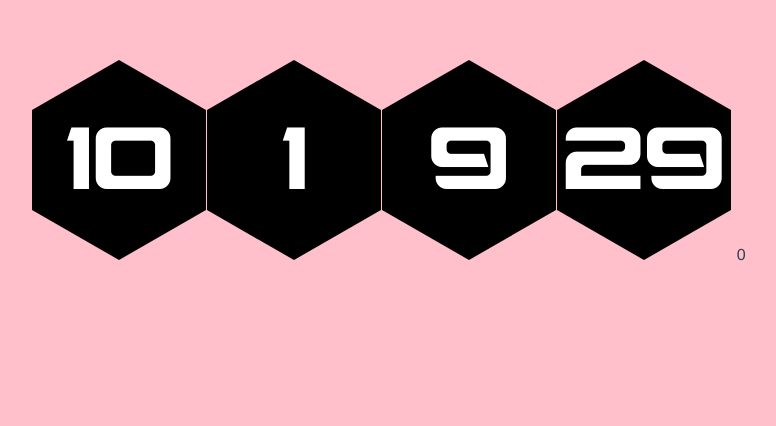
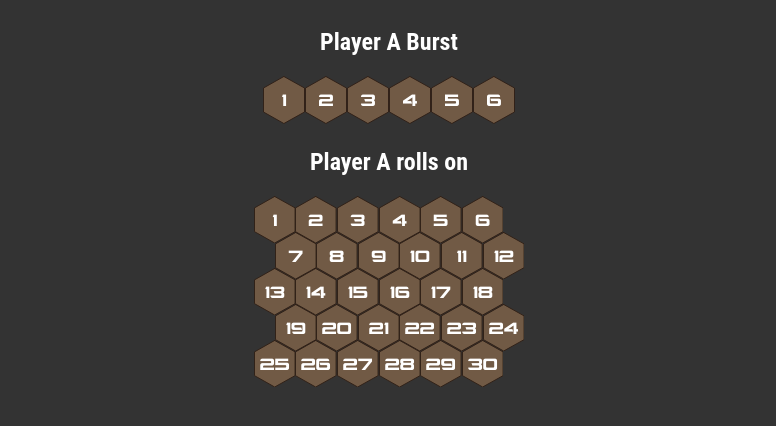
Before and after one commit to npoirey/infinity-quick-dice, a Vue app: page / in a window 1280 px wide. Shown: the top 426 px of the page, without its empty margins (251-1027 px from the left). Built offline with nearby package versions, Linux system fonts and the light colour scheme.

Commit message:
Added hex grid system

```diff
--- a/src/App.vue
+++ b/src/App.vue
@@ -1,39 +1,71 @@
 <template>
-  <div id="app">
-    <HexButton @click="setVal" label="10"/>
-    <HexButton label="1"/>
-    <HexButton label="9"/>
-    <HexButton label="29"/>
-    {{val}}
+    <div id="app" style="height: 500px">
+        <div>
+            <h2>Player A Burst</h2>
+            <select-hex-button :options="diceOptions" v-model="burstA"></select-hex-button>
+            <h2>Player A rolls on</h2>
+            <select-hex-button :options="attributesOptions" v-model="attributeA" class="grid"></select-hex-button>
+        </div>
     </div>
 </template>
 
 <script lang="ts">
   import HexButton from '@/components/HexButton.vue';
+  import SelectHexButton from '@/components/SelectHexButton.vue';
   import {Component, Vue} from 'vue-property-decorator';
   import HelloWorld from './components/HelloWorld.vue';
 
   @Component({
     components: {
+      SelectHexButton,
       HelloWorld,
       HexButton,
     },
   })
   export default class App extends Vue {
-  val: number = 0;
-  setVal(){
-    this.val = this.val+1;
-  }
+    burstA: number = 0;
+    attributeA: number = 0;
+    diceOptions = [...Array(6).keys()].map(value => ({value: value + 1}));
+    attributesOptions = [...Array(30).keys()].map(value => ({value: value + 1}));
   }
 </script>
 
 <style lang="scss">
     #app {
-  font-family: 'Avenir', Helvetica, Arial, sans-serif;
+        font-family: "Roboto Condensed", "Helvetica Neue", Helvetica, Arial, sans-serif;
         -webkit-font-smoothing: antialiased;
         -moz-osx-font-smoothing: grayscale;
         text-align: center;
-  color: #2c3e50;
-  margin-top: 60px;
+        display: flex;
+        flex-flow: column;
+    }
+
+    .grid {
+        $hex-max-by-row: 6;
+        display: grid;
+        grid-template-columns: repeat($hex-max-by-row * 2 + 1, $hex-button-width / 2);
+        grid-template-rows: $hex-button-y1 repeat(ceil(30 / $hex-max-by-row), $hex-button-y2 $hex-button-y1);
+        justify-content: center;
+
+
+        .select-hex-button {
+            grid-column-end: span 2;
+            grid-row-end: span 3;
+        }
+
+
+        @for $i from 0 to 30 {
+            .select-hex-button.select-hex-button-#{($i+1)} {
+                color: $i % ($hex-max-by-row*2);
+                @if $i % ($hex-max-by-row*2) < $hex-max-by-row {
+                    // odd rows
+                    grid-column-start: ($i % $hex-max-by-row) * 2 + 1;
+                } @else {
+                    // even rows
+                    grid-column-start: ($i % $hex-max-by-row) * 2 + 2;
+                }
+                grid-row-start: floor($i / $hex-max-by-row) * 2 + 1;
+            }
+        }
     }
 </style>
--- a/src/assets/styles.scss
+++ b/src/assets/styles.scss
@@ -12,6 +12,33 @@
   font-style: normal;
 }
 
+$background-color: #333;
+$text-color: white;
+
+$default-background-color: #715a45;
+$default-text-color: white;
+$default-border-color: #302017;
+
+$active-background-color: #F39619;
+$active-text-color: white;
+$active-border-color: #925016;
+
+$hover-background-color: #b16019;
+$hover-text-color: $active-text-color;
+$hover-border-color: #6e3715;
+
+$hex-button-height: 3em;
+$hex-button-coord-factor: 0.866025;
+$hex-button-width: $hex-button-coord-factor * $hex-button-height;
+// y coord of the top left point (top middle beeing 0)
+$hex-button-y1: 0.25 * $hex-button-height;
+// y coord of the bottom left point (bottom middle beeing $hex-button-height)
+$hex-button-y2: 0.5 * $hex-button-height;
+// x coord of the top middle point (top left beeing 0)
+$hex-button-x1: $hex-button-coord-factor * $hex-button-height * 2;
+
+
 body {
-  background: pink;
+  background: $background-color;
+  color: $text-color;
 }
--- a/src/components/HexButton.vue
+++ b/src/components/HexButton.vue
@@ -1,20 +1,17 @@
 <template>
-    <div>
-        <svg width="175" height="200">
+    <svg viewBox="0 0 175 200">
         <a @click="onClick" tabindex="0">
-                <polyline id="hexagon" points="87,0 174,50 174,150 87,200 0,150 0,50 87,0" />
+            <polyline id="hexagon" points="87,2 173,50 173,150 87,198 2,150 2,50 87,2" />
             <text x="90"
-                      y="90"
-                      fill="#FFFFFF"
+                  y="95"
                   text-anchor="middle"
-                      font-size="90"
+                  font-size="70"
                   dominant-baseline="central"
                   alignment-baseline="central">
                 {{label}}
             </text>
         </a>
     </svg>
-    </div>
 </template>
 
 <script lang="ts">
@@ -23,9 +20,10 @@
   @Component
   export default class HexButton extends Vue {
     @Prop() private label!: string;
+    @Prop() private active!: boolean;
 
     @Emit('click')
-    onClick(){
+    onClick() {
 
     }
   }
@@ -33,9 +31,12 @@
 
 <!-- Add "scoped" attribute to limit CSS to this component only -->
 <style scoped lang="scss">
-    div{
+
+    svg {
         display: inline-block;
+        max-height: $hex-button-height;
     }
+
     a {
         font-family: Montalban;
 
@@ -45,20 +46,35 @@
         -o-user-select: none;
         user-select: none;
 
+        polyline {
+            fill: $default-background-color;
+            stroke: $default-border-color;
+            stroke-width: 4px;
+            stroke-linecap: square;
+        }
+
+        text {
+            fill: $default-text-color;
+        }
+
 
         &:hover, &:focus {
             polyline {
-                fill: #42b983;
-                stroke: black;
-                stroke-width: -10px;
-            }
-        }
-        &:active {
-            polyline {
-                fill: #b0b921;
-                stroke: black;
-                stroke-width: -10px;
+                fill: $hover-background-color;
+                stroke: $hover-border-color;
             }
         }
     }
+
+    .active a, a:active {
+        polyline {
+            fill: $active-background-color;
+            stroke: $active-border-color;
+        }
+
+        text {
+            fill: $active-text-color
+        }
+    }
+
 </style>
--- /dev/null
+++ b/src/components/SelectHexButton.vue
@@ -0,0 +1,37 @@
+<template>
+    <div class="select-hex-buttons">
+        <hex-button v-for="(option, i) in this.options" :key="option.label" @click="onOptionSelect(option)"
+                    :class="{active: value === option.value, 'select-hex-button': true, ['select-hex-button-'+(i+1)]: true}"
+                    :label="option.label ? option.label : option.value"></hex-button>
+    </div>
+</template>
+
+<script lang="ts">
+  import HexButton from '@/components/HexButton.vue';
+  import {Component, Prop, Vue} from 'vue-property-decorator';
+
+  @Component({
+    components: {HexButton},
+  })
+  export default class SelectHexButton extends Vue {
+    @Prop({default: null})
+    value: any;
+
+    @Prop({default: []})
+    private options!: Option[];
+
+    onOptionSelect(option: Option) {
+      this.$emit('input', option.value);
+    };
+  }
+
+  export interface Option {
+    label: string;
+    value: any;
+  }
+</script>
+
+<!-- Add "scoped" attribute to limit CSS to this component only -->
+<style scoped lang="scss">
+
+</style>
```
Lines whose indentation alone changed are shown as unchanged.
